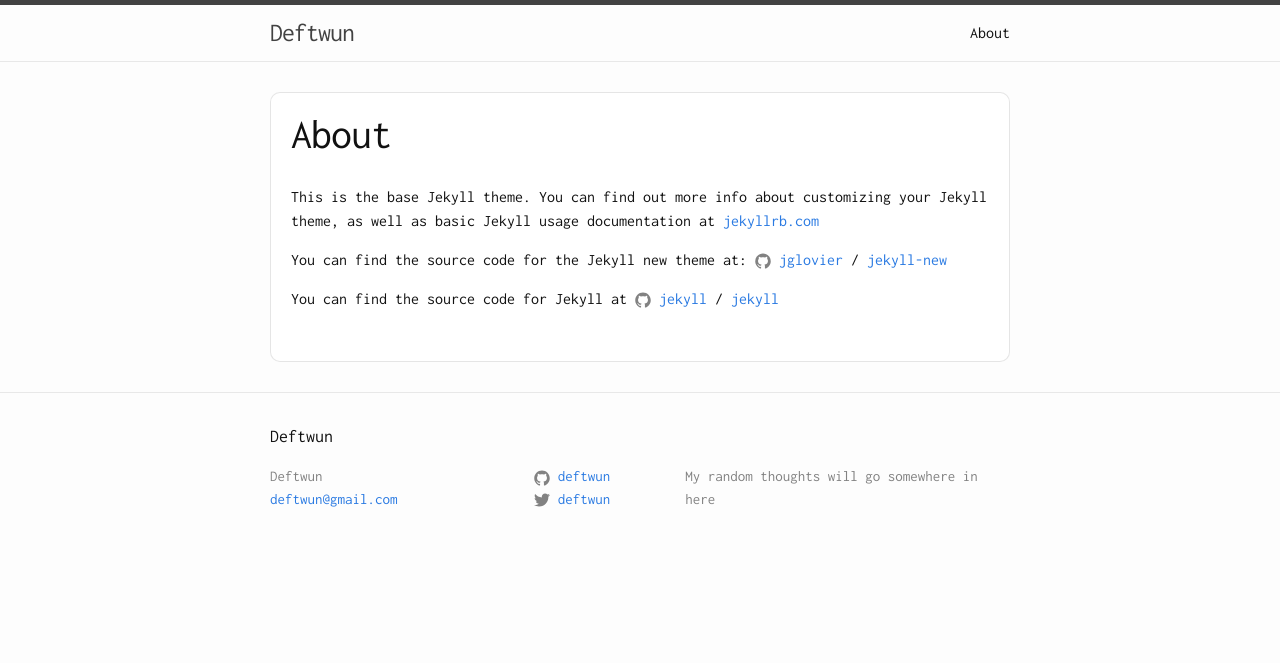
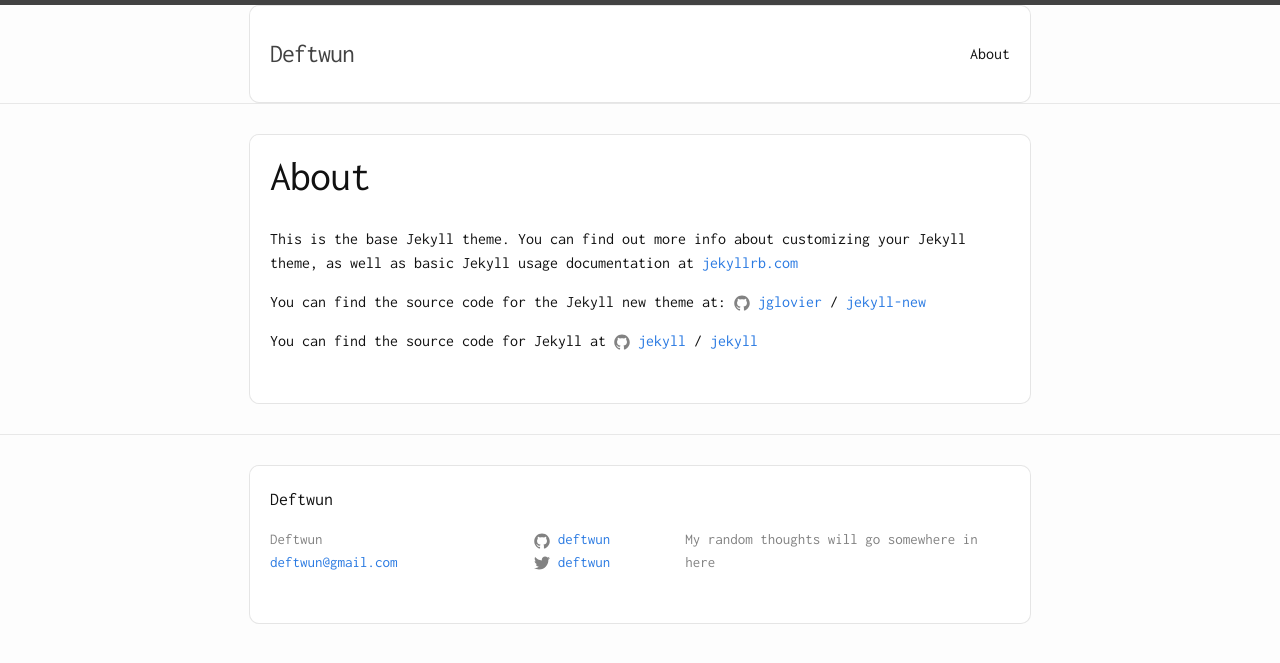
Before and after one commit to Deftwun/Deftwun.github.io, a Jekyll site: the page built from about.md, in a window 1280 px wide. Shown: the top 663 px of the page. Built offline with Jekyll 4.4.1, drawn with Linux system fonts in a browser that asks for light colours; nearby versions of some CDN libraries.

Commit message:
Update head.html

```diff
--- a/_includes/head.html
+++ b/_includes/head.html
@@ -14,7 +14,7 @@
     body{
       font-family: 'Inconsolata', sans-serif;
     }
-    article.post{
+    .wrapper{
       border-radius: 10px;
       border: 1px solid rgba(0,0,0,.1);
       background: rgba(255,255,255,.99);
```
